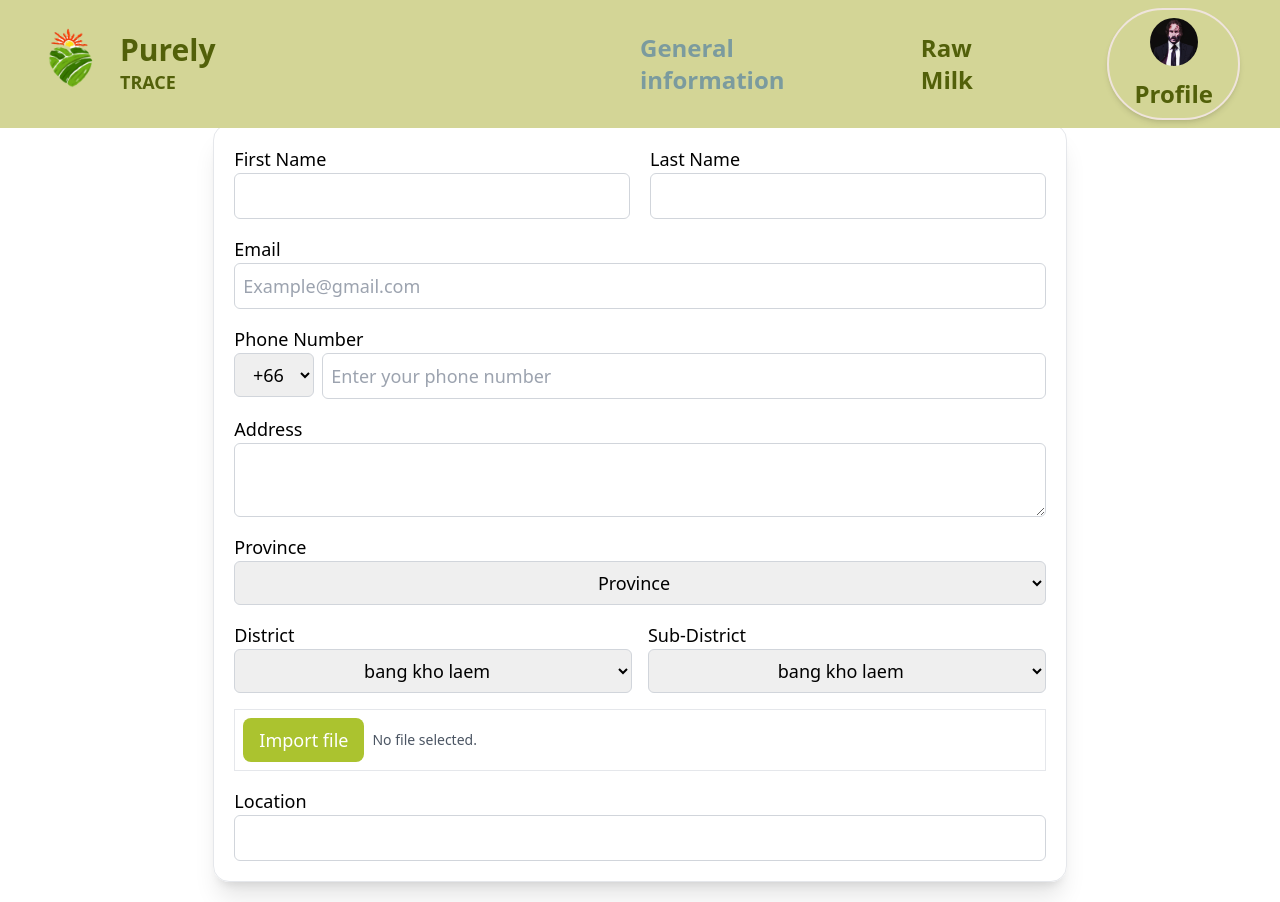
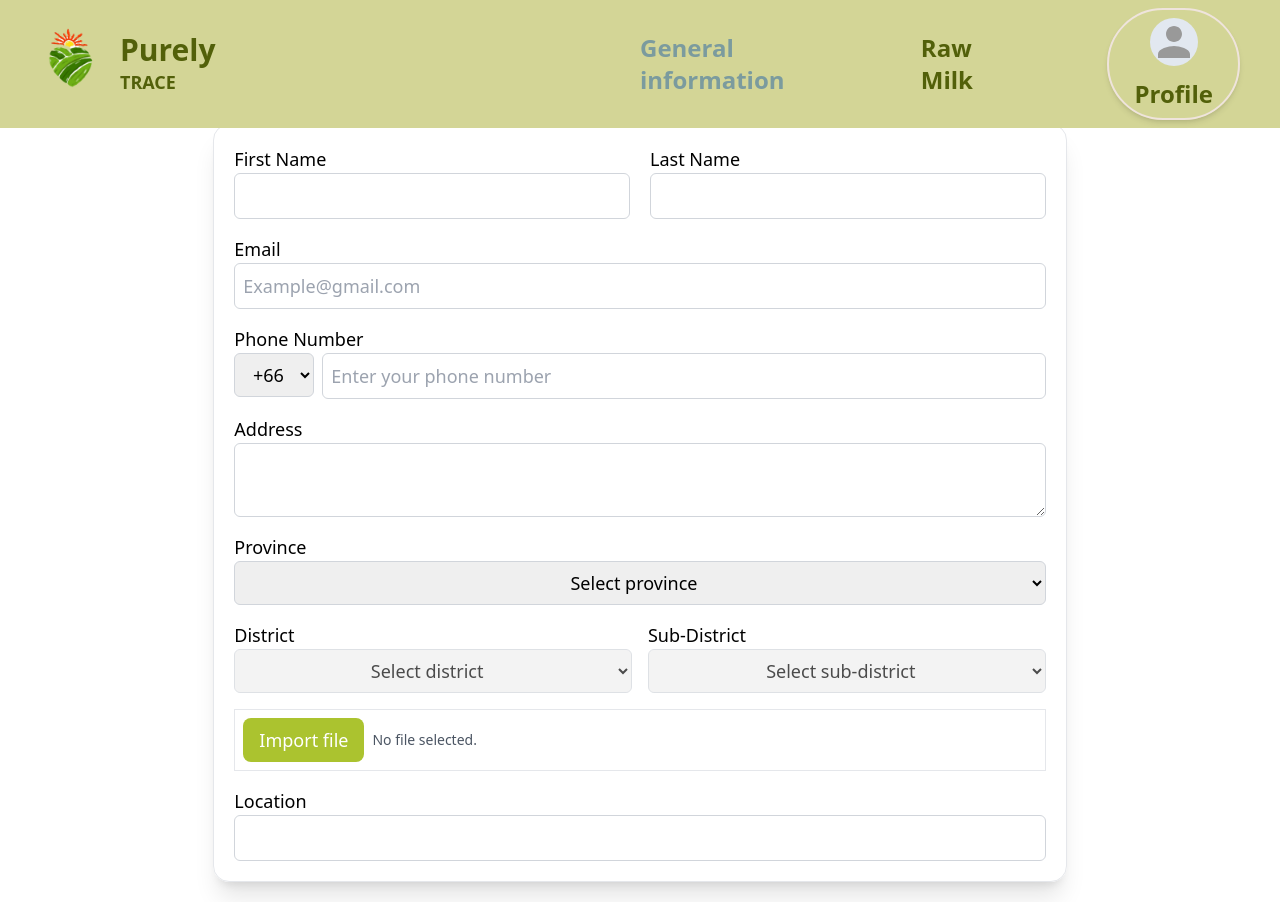
Before and after one commit to tonnam250/final-project, a Next.js app: page /FarmGeneralInfo in a window 1280 px wide. Built offline with nearby package versions, Linux system fonts and the light colour scheme.

Commit message:
Enhance FarmGeneralInfo and RawMilk components with dynamic data fetching and improved UI; add CreateRM page

```diff
--- /dev/null
+++ b/app/CreateRM/page.tsx
@@ -0,0 +1,9 @@
+const CreateRM = () => {
+    return (
+        <div>
+            <h1>Create RM</h1>
+        </div>
+    );
+};
+
+export default CreateRM;
--- a/app/FarmGeneralInfo/FarmGeneralInfo.tsx
+++ b/app/FarmGeneralInfo/FarmGeneralInfo.tsx
@@ -1,6 +1,20 @@
 "use client";
 
-import React, { useState } from "react";
+import { useState, useEffect } from "react";
+
+interface GeoData {
+    id: number;
+    provinceCode: number;
+    provinceNameEn: string;
+    provinceNameTh: string;
+    districtCode: number;
+    districtNameEn: string;
+    districtNameTh: string;
+    subdistrictCode: number;
+    subdistrictNameEn: string;
+    subdistrictNameTh: string;
+    postalCode: number;
+}
 
 
 const FarmGeneralInfo = () => {
@@ -14,6 +28,56 @@ const FarmGeneralInfo = () => {
             setFileNames(["ยังไม่ได้เลือกไฟล์"]);
         }
     };
+
+    const [geoData, setGeoData] = useState<GeoData[]>([]);
+    const [provinceList, setProvinceList] = useState<string[]>([]);
+    const [districtList, setDistrictList] = useState<string[]>([]);
+    const [subDistrictList, setSubDistrictList] = useState<string[]>([]);
+
+    const [selectedProvince, setSelectedProvince] = useState<string>("");
+    const [selectedDistrict, setSelectedDistrict] = useState<string>("");
+    const [selectedSubDistrict, setSelectedSubDistrict] = useState<string>("");
+
+    useEffect(() => {
+        fetch("/data/geography.json")
+            .then((res) => res.json())
+            .then((data: GeoData[]) => {
+                setGeoData(data);
+
+                // ดึงจังหวัดที่ไม่ซ้ำ (ใช้ภาษาไทยให้ตรงกับ selectedProvince)
+                const provinces = Array.from(new Set(data.map((item) => item.provinceNameEn)));
+                setProvinceList(provinces);
+            })
+            .catch((err) => console.error("Fetch error:", err));
+    }, []);
+
+    useEffect(() => {
+        if (selectedProvince) {
+            const filteredDistricts = Array.from(
+                new Set(
+                    geoData.filter((item) => item.provinceNameEn === selectedProvince).map((item) => item.districtNameEn)
+                )
+            );
+
+            setDistrictList(filteredDistricts);
+            setSelectedDistrict("");
+            setSubDistrictList([]);
+            setSelectedSubDistrict("");
+        }
+    }, [selectedProvince]);
+
+    useEffect(() => {
+        if (selectedDistrict) {
+            const filteredSubDistricts = Array.from(
+                new Set(
+                    geoData.filter((item) => item.districtNameEn === selectedDistrict).map((item) => item.subdistrictName)
+                )
+            );
+
+            setSubDistrictList(filteredSubDistricts);
+            setSelectedSubDistrict("");
+        }
+    }, [selectedDistrict]);
 
     return (
         <div className="flex flex-col text-center w-full justify-center items-center text-lg">
@@ -106,8 +170,15 @@ const FarmGeneralInfo = () => {
                     {/* province */}
                     <div className="flex flex-col w-full text-start font-medium">
                         <label htmlFor="province">Province</label>
-                        <select name="province" id="province" className="border border-gray-300 rounded-md p-2 text-center">
-                            <option value="">Province</option>
+                        <select name="province" id="province" className="border border-gray-300 rounded-md p-2 text-center"
+                            value={selectedProvince}
+                            onChange={(e) => setSelectedProvince(e.target.value)}>
+                            <option value="">Select province</option>
+                            {provinceList.map((prov, index) => (
+                                <option key={index} value={prov}>
+                                    {prov}
+                                </option>
+                            ))}
                         </select>
                     </div>
                     {/* end province */}
@@ -116,15 +187,31 @@ const FarmGeneralInfo = () => {
                     <div className="flex flex-row w-full gap-4">
                         <div className="flex flex-col text-start font-medium w-6/12">
                             <label htmlFor="district">District</label>
-                            <select name="district" id="district" className="border border-gray-300 rounded-md p-2 text-center">
-                                <option value="bangkholaem">bang kho laem</option>
+                            <select name="district" id="district" className="border border-gray-300 rounded-md p-2 text-center"
+                                value={selectedDistrict}
+                                onChange={(e) => setSelectedDistrict(e.target.value)}
+                                disabled={!selectedProvince}>
+                                <option value="">Select district</option>
+                                {districtList.map((dist, index) => (
+                                    <option key={index} value={dist}>
+                                        {dist}
+                                    </option>
+                                ))}
                             </select>
                         </div>
 
                         <div className="flex flex-col text-start font-medium w-6/12">
                             <label htmlFor="subDistrict">Sub-District</label>
-                            <select name="subDistrict" id="subDistrict" className="border border-gray-300 rounded-md p-2 text-center">
-                                <option value="ิbangkholaem">bang kho laem</option>
+                            <select name="subDistrict" id="subDistrict" className="border border-gray-300 rounded-md p-2 text-center"
+                                value={selectedSubDistrict}
+                                onChange={(e) => setSelectedSubDistrict(e.target.value)}
+                                disabled={!selectedDistrict}>
+                                <option value="">Select sub-district</option>
+                                {subDistrictList.map((subDist, index) => (
+                                    <option key={index} value={subDist}>
+                                        {subDist}
+                                    </option>
+                                ))}
                             </select>
                         </div>
                     </div>
--- a/app/RawMilk/page.tsx
+++ b/app/RawMilk/page.tsx
@@ -1,4 +1,11 @@
-const RawMilk = () => {
+import React from "react";
+import Link from 'next/link';
+
+const RawMilk = async () => {
+
+  const res = await fetch('http://localhost:3000/data/RMdata.json');
+  const data = await res.json();
+
   return (
     <div className="flex flex-col w-full h-full min-h-screen">
       <div className="flex flex-col justify-center items-center w-full h-[40vh]">
@@ -8,28 +15,33 @@ const RawMilk = () => {
         <h1 className="text-6xl font-semibold">Raw Milk</h1>
         <div className="flex justify-center items-center w-full h-full gap-5 mt-10">
           <input type="search" name="search" id="search" placeholder="Search..." className="p-3 border-2 rounded-full w-1/3 text-xl" />
-          <button className="bg-[#5E929E] text-white font-semibold p-3 w-24 text-xl rounded-full">+ Add</button>
+          <Link href={'/CreateRM'} className="bg-[#5E929E] text-white font-semibold p-3 w-24 text-xl rounded-full text-center">+ Add</Link>
         </div>
-        <div className="flex flex-col justify-center items-center w-full h-full mt-10">
-          <div className="flex flex-col justify-center items-center w-1/3 h-40 gap-5 bg-white text-slate-500 shadow-xl border rounded-2xl">
+
+        {/* Raw milk item */}
+        <div className="flex flex-col justify-center items-center w-full h-full mt-10 gap-8">
+          {data.map((tank: { tankNo: string, status: string, personInCharge: string }, index: number) => (
+            <div key={index} className="flex flex-col justify-center items-center w-1/3 h-40 gap-5 bg-white text-slate-500 shadow-xl border rounded-2xl">
               <div className="flex justify-between items-center w-full h-1/2 p-5">
-              <span className="text-2xl font-semibold">Milk Tank no: <p className="font-normal inline">001</p></span>
+                <span className="text-2xl font-semibold">Milk Tank no: <p className="font-normal inline">{tank.tankNo}</p></span>
                 <div className="flex gap-2 text-center items-center rounded-xl text-xl text-[#198755] bg-[#d1e7dd] px-2 py-1">
                   <svg xmlns="http://www.w3.org/2000/svg" width="24" height="24" viewBox="0 0 24 24">
                     <path fill="currentColor" fillRule="evenodd" d="M12 21a9 9 0 1 0 0-18a9 9 0 0 0 0 18m-.232-5.36l5-6l-1.536-1.28l-4.3 5.159l-2.225-2.226l-1.414 1.414l3 3l.774.774z" />
                   </svg>
                   <p className="font-semibold">
-                  Recieved
+                    {tank.status}
                   </p>
                 </div>
               </div>
               <div className="flex justify-between items-center w-full h-1/2 p-5">
-              <span className="text-2xl font-semibold">Person In Charge: <p className="inline font-normal">Farmer 1</p></span>
-              <a className="text-xl underline italic">More info</a>
+                <span className="text-2xl font-semibold">Person In Charge: <p className="inline font-normal">{tank.personInCharge}</p></span>
+                <a className="text-xl underline italic cursor-pointer">More info</a>
               </div>
             </div>
+          ))}
         </div>
       </div>
+      {/* end Raw Milk Item */}
     </div>
   );
 }
--- a/components/FarmerNavbar.tsx
+++ b/components/FarmerNavbar.tsx
@@ -26,7 +26,12 @@ const FarmerNavbar = () => {
         <Link href={'/RawMilk'} className={`hover:text-[#7B9B9E] ${pathname === "/RawMilk" ? "text-[#7B9B9E]" : ""}`}>Raw Milk</Link>
 
         <div className="flex flex-wrap m-2 items-center border-2 border-[#EFE4DC] rounded-full px-3 py-2 justify-center shadow-md gap-3 cursor-pointer hover:text-[#7B9B9E] hover:bg-[#E1EABB]">
-          <img src="./images/profile2.jpg" alt="profile" className="rounded-full w-12 h-12" />
+          <div className="flex flex-wrap w-12 h-12 bg-slate-200 rounded-full">
+            {/* <img src="./images/profile2.jpg" alt="profile" className="rounded-full w-12 h-12" /> */}
+            <svg xmlns="http://www.w3.org/2000/svg" className="w-12 h-12" viewBox="0 0 24 24">
+              <path fill="#999999"  d="M12 12c2.21 0 4-1.79 4-4s-1.79-4-4-4s-4 1.79-4 4s1.79 4 4 4m0 2c-2.67 0-8 1.34-8 4v2h16v-2c0-2.66-5.33-4-8-4" />
+            </svg>
+          </div>
           <p>Profile</p>
         </div>
       </div>
```
Also changed, not shown: public/data/RMdata.json (+4 -4 lines). Lines whose indentation alone changed are shown as unchanged.
